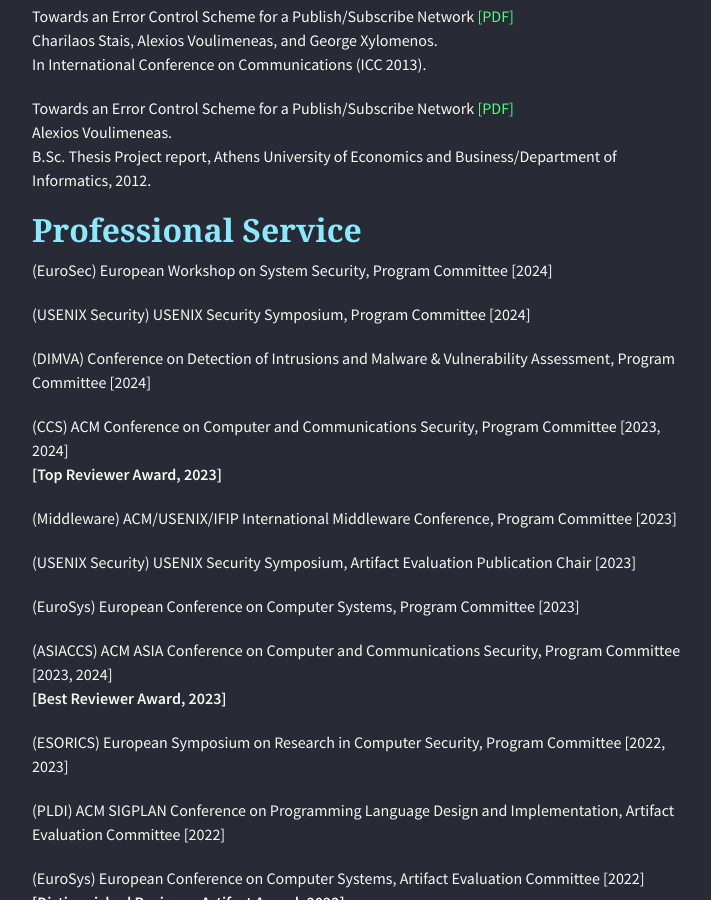
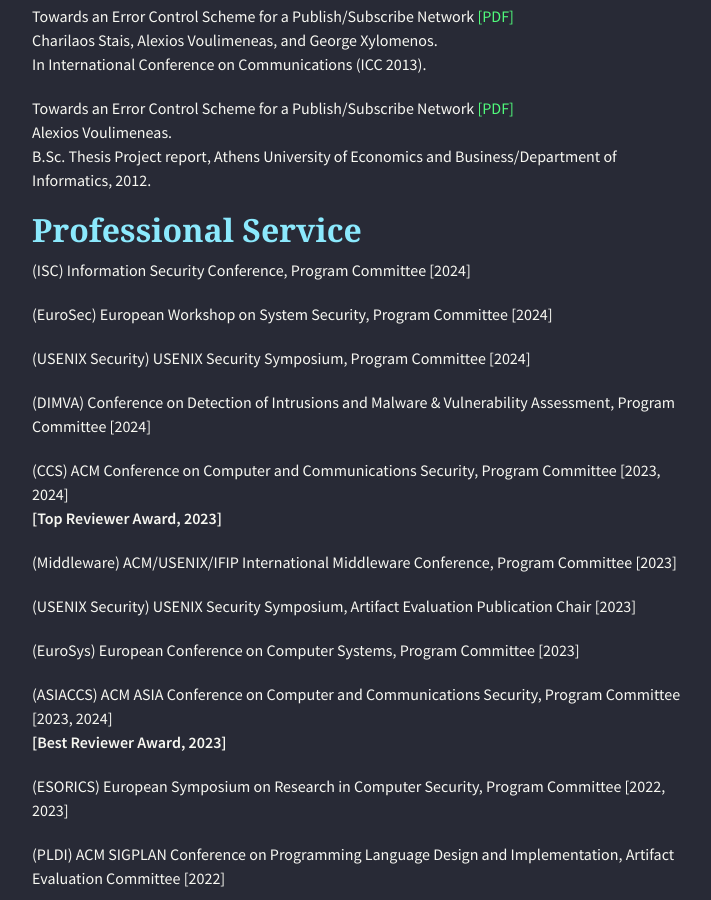
Before and after one commit to alexios-voulimeneas/alexios-voulimeneas.github.io, a Jekyll site: the page built from index.md, in a window 1280 px wide and 900 px high, scrolled down 2167 px. Shown: the whole window, without its empty margins (283-994 px from the left). Built offline with Jekyll 4.4.1, drawn with Linux system fonts in a browser that asks for light colours; nearby versions of some CDN libraries; the repository's description, which GitHub fills in, is left out.

Commit message:
Update index.md

```diff
--- a/index.md
+++ b/index.md
@@ -81,6 +81,8 @@
 
 ## [](#header-2) Professional Service
 
+(ISC) Information Security Conference, Program Committee [2024]
+
 (EuroSec) European Workshop on System Security, Program Committee  [2024]
 
 (USENIX Security) USENIX Security Symposium, Program Committee [2024]
```
